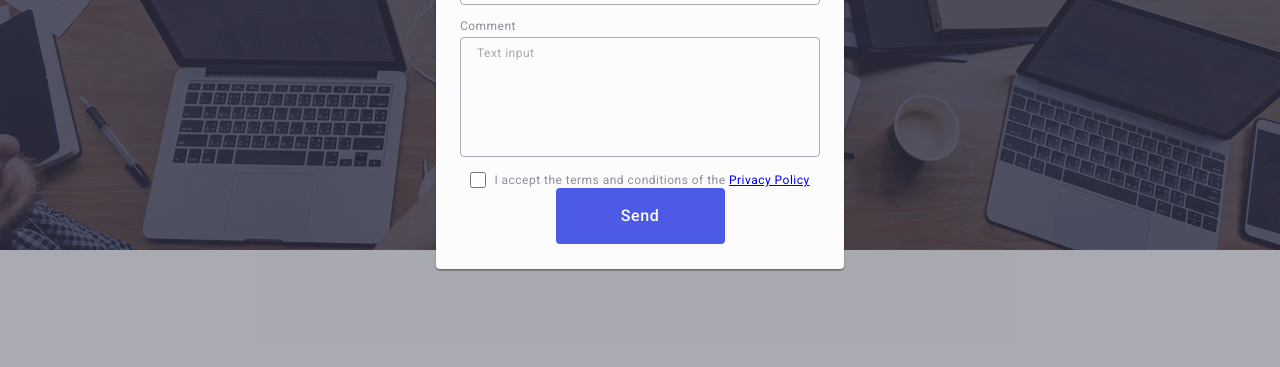
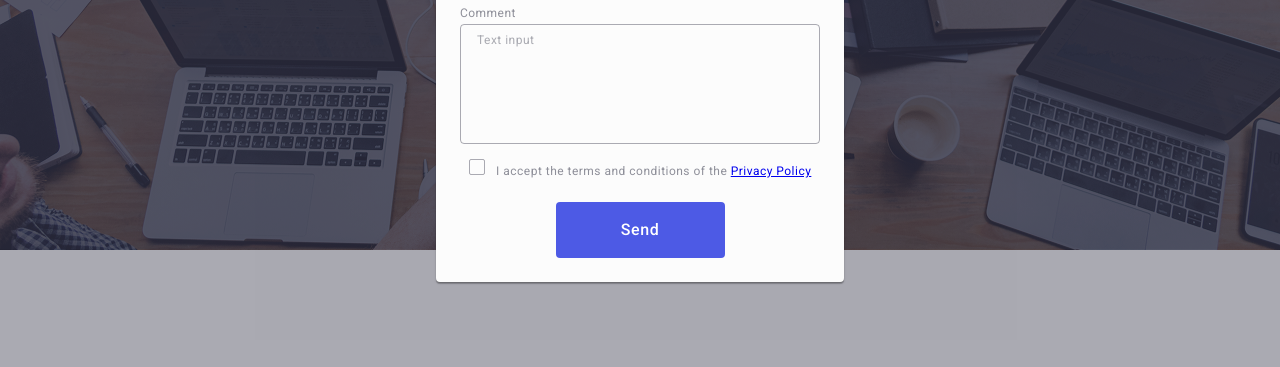
Before and after one commit to Efee-prog/goit-markup-hw-05, a plain HTML site: page index.html in a window 1280 px wide. Shown: the part 423-790 px from the top of the page. Drawn offline with nearby package versions, Linux system fonts and the light colour scheme.

Commit message:
Add modal form changes

```diff
--- a/css/styles.css
+++ b/css/styles.css
@@ -614,7 +614,7 @@ address {
   outline: transparent;
 }
 
-.footer-input:focus{
+.footer-input:focus {
   border-color: var(--color-success);
 }
 
@@ -681,19 +681,19 @@ address {
 .modal {
   position: relative;
   width: 408px;
-  height: 584px;
+  min-height: 584px;
   padding: 72px 24px 24px 24px;
 
   background-color: var(--color-modal-bg);
   border-radius: 4px;
 
   box-shadow:
-  0px 1px 1px rgba(0, 0, 0, 0.14),
-  0px 1px 3px rgba(0, 0, 0, 0.12),
-  0px 2px 1px rgba(0, 0, 0, 0.2);
+    0px 1px 1px rgba(0, 0, 0, 0.14),
+    0px 1px 3px rgba(0, 0, 0, 0.12),
+    0px 2px 1px rgba(0, 0, 0, 0.2);
 }
 
-.modal-div{
+.modal-div {
   margin-bottom: 8px;
 }
 
@@ -732,7 +732,7 @@ address {
   position: relative;
 }
 
-.modal-form-label{
+.modal-form-label {
   margin-bottom: 4px;
 }
 
@@ -783,18 +783,18 @@ address {
   resize: none;
 
   outline: transparent;
-   font-size: 12px;
+  font-size: 12px;
   line-height: 1.17;
   letter-spacing: 0.04em;
 
-   transition: border-color 250ms cubic-bezier(0.4, 0, 0.2, 1);
+  transition: border-color 250ms cubic-bezier(0.4, 0, 0.2, 1);
 }
 
 .modal-textarea::placeholder {
   color: var(--color-overlay);
 }
 
-.modal-close-btn:hover{
+.modal-close-btn:hover {
   background-color: var(--color-primary-pressed);
 }
 
@@ -809,7 +809,13 @@ address {
   fill: var(--color-white);
 }
 
-.visually-hidden{
+.visually-hidden {
+  position: absolute;
+  opacity: 0;
+  pointer-events: none;
+}
+
+.checkbox-span {
   width: 16px;
   height: 16px;
 
@@ -822,9 +828,18 @@ address {
 
   margin-right: 8px;
 
+  fill: transparent;
+
   transition:
     background-color 250ms cubic-bezier(0.4, 0, 0.2, 1),
-    border 250ms cubic-bezier(0.4, 0, 0.2, 1);
+    border 250ms cubic-bezier(0.4, 0, 0.2, 1),
+    fill 250ms cubic-bezier(0.4, 0, 0.2, 1);
+}
+
+.visually-hidden:checked + .checkbox-label .checkbox-span {
+  background-color: var(--color-primary-pressed);
+  border: none;
+  fill: var(--color-light);
 }
 
 .checkbox-label {
@@ -835,10 +850,11 @@ address {
   color: var(--color-subtle-text);
 }
 
-.modal-checkbox-div{
+.modal-checkbox-div {
   display: flex;
   justify-content: center;
   align-items: center;
+  margin-bottom: 24px;
 }
 
 .modal-send-btn {
@@ -847,7 +863,7 @@ address {
   min-width: 169px;
   height: 56px;
 
-  margin: 0 auto;
+  margin: 16px auto 0;
 
   border: none;
   border-radius: 4px;
```
